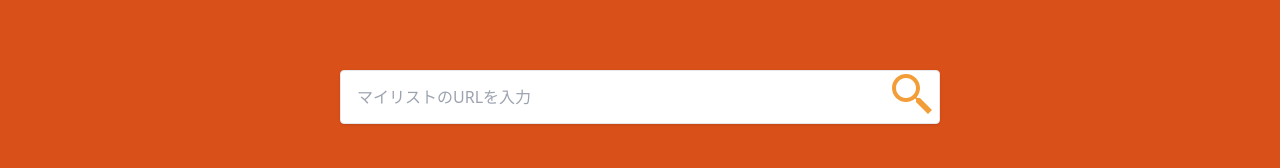
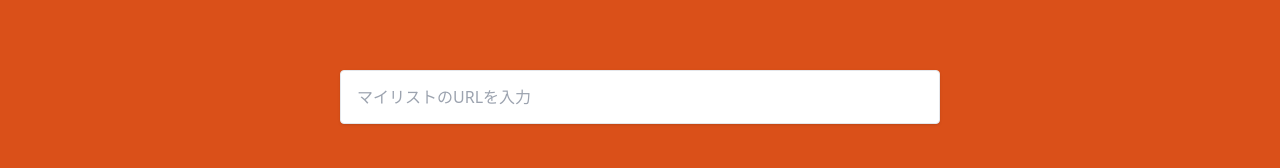
Before and after one commit to bana7-arumi/d-anime-mylist-frontend, a Next.js app: page / in a window 1280 px wide. Shown: the part 286-454 px from the top of the page. Built offline with nearby package versions, Linux system fonts and the light colour scheme.

Commit message:
Fix 配置調整中の検索フォームのアイコンをいったんコメントアウト

```diff
--- a/src/components/Header.jsx
+++ b/src/components/Header.jsx
@@ -18,7 +18,7 @@ export default function Header() {
               type="search"
               placeholder="マイリストのURLを入力"
             ></input>
-            <div className="absolute text-center w-1/2 flex justify-end px-2">
+            {/* <div className="bg-secondary-cyan absolute right-0 flex items-center pointer-events-none">
               <svg
                 width="48"
                 height="48"
@@ -31,7 +31,7 @@ export default function Header() {
                   fill="#F29D38"
                 />
               </svg>
-            </div>
+            </div> */}
           </div>
         </div>
       </div>
```
